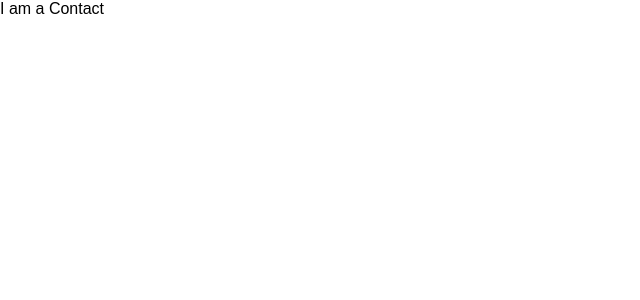
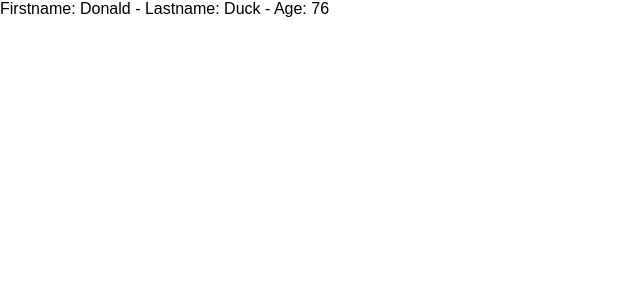
Before and after one commit to janroesner/ContactManagerWeb, a React (Create React App) app: page / in a window 1280 px wide. Shown: the top 300 px of the page, without its empty margins (0-640 px from the left). Built offline with nearby package versions, Linux system fonts and the light colour scheme.

Commit message:
Component: use state to render

```diff
--- a/src/components/contact.js
+++ b/src/components/contact.js
@@ -1,9 +1,25 @@
 import React, { Component } from 'react'
 
 export default class Contact extends Component {
+  constructor(props) {
+    super(props)
+
+    this.state = {
+      firstName: 'Donald',
+      lastName: 'Duck',
+      age: 76
+    }
+  }
+
   render() {
+    const { firstName, lastName, age } = this.state
+
     return(
-      <div>I am a Contact</div>
+      <div>
+        <span>{`Firstname: ${firstName}`} - </span>
+        <span>{`Lastname: ${lastName}`} - </span>
+        <span>{`Age: ${age}`}</span>
+      </div>
     )
   }
 }
```
